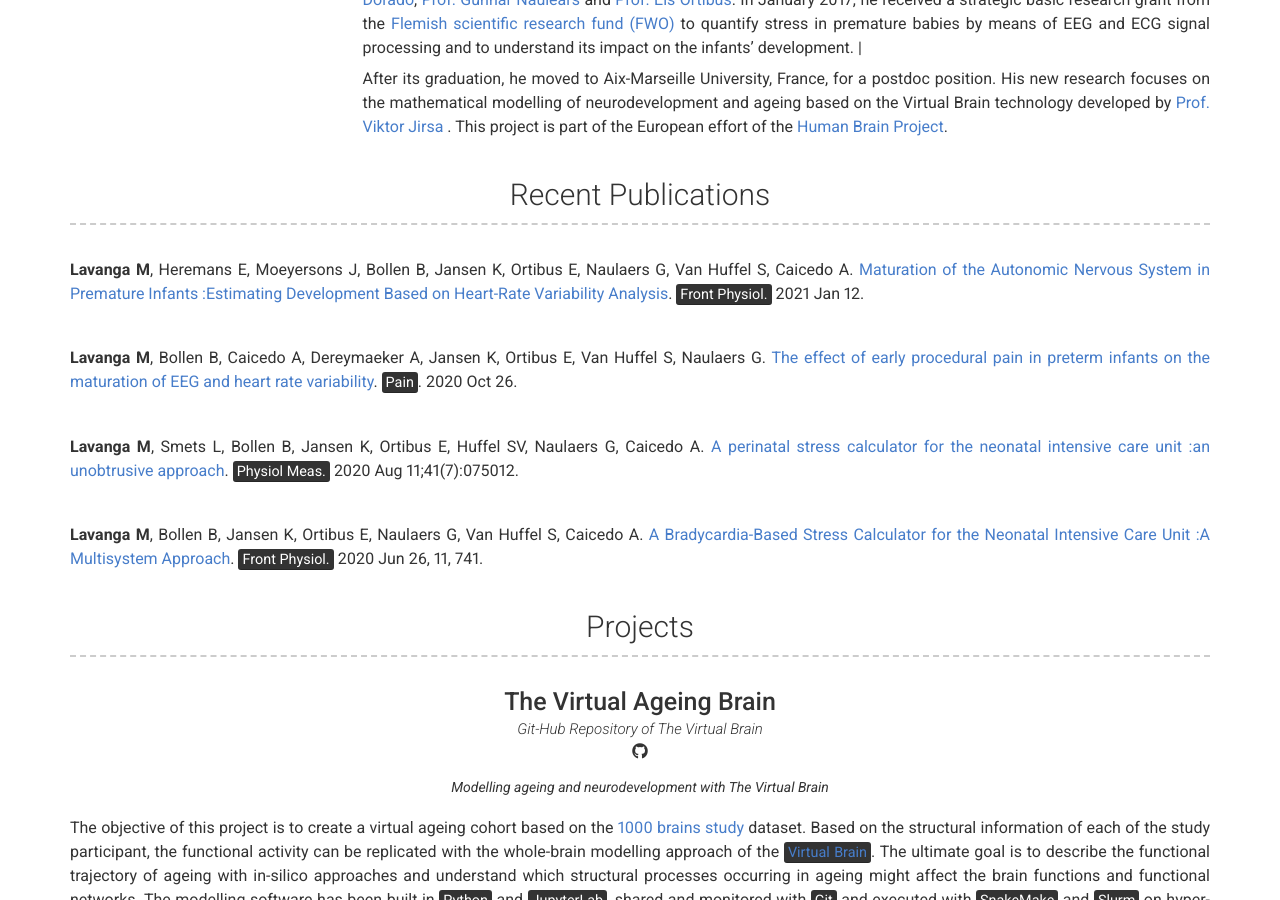
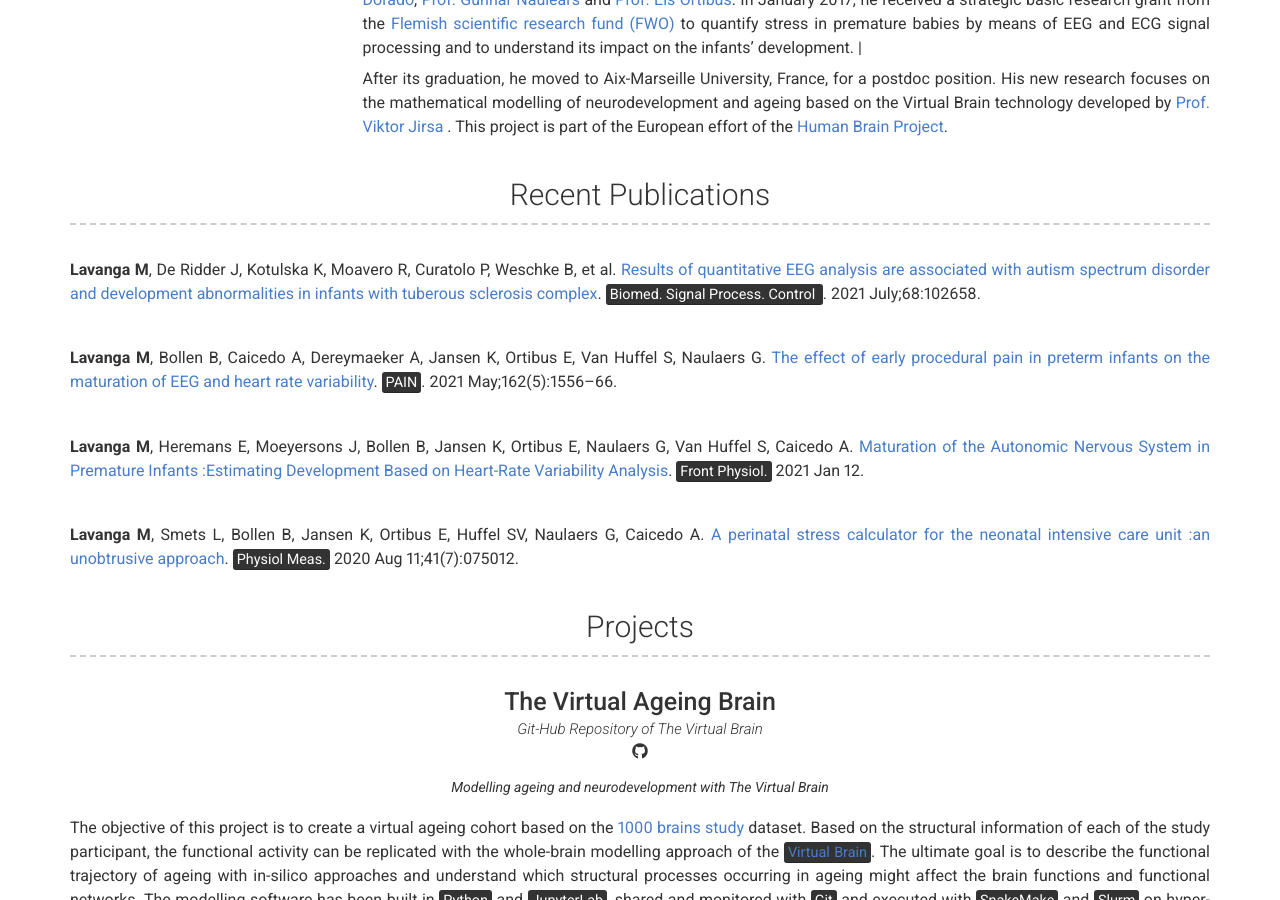
Before and after one commit to mlavanga/mlavanga.github.io, a Jekyll site: the page built from index.md, in a window 1280 px wide and 900 px high, scrolled down 818 px. Built offline with Jekyll 4.4.1, drawn with Linux system fonts in a browser that asks for light colours; nearby versions of some CDN libraries; some of the changed text lies outside the part shown.

Commit message:
update jan2022

```diff
--- a/_config.yml
+++ b/_config.yml
@@ -67,13 +67,13 @@ content:
     layout: list
     content:
       - layout: top-middle
+        description: <b>Lavanga M</b>, De Ridder J, Kotulska K, Moavero R, Curatolo P, Weschke B, et al. <a  target = "_blank" href="https://www.sciencedirect.com/science/article/abs/pii/S174680942100255X"> Results of quantitative EEG analysis are associated with autism spectrum disorder and development abnormalities in infants with tuberous sclerosis complex</a>. <mark>Biomed. Signal Process. Control </mark>. 2021 July;68:102658.
+      - layout: top-middle
+        description: <b>Lavanga M</b>, Bollen B, Caicedo A, Dereymaeker A, Jansen K, Ortibus E, Van Huffel S, Naulaers G. <a  target = "_blank" href="https://journals.lww.com/pain/Fulltext/2021/05000/The_effect_of_early_procedural_pain_in_preterm.27.aspx"> The effect of early procedural pain in preterm infants on the maturation of EEG and heart rate variability</a>. <mark>PAIN</mark>. 2021 May;162(5):1556–66.
+      - layout: top-middle
         description: <b>Lavanga M</b>, Heremans E, Moeyersons J, Bollen B, Jansen K, Ortibus E, Naulaers G, Van Huffel S, Caicedo A. <a  target = "_blank" href="https://www.frontiersin.org/articles/10.3389/fphys.2020.581250/full"> Maturation of the Autonomic Nervous System in Premature Infants :Estimating Development Based on Heart-Rate Variability Analysis</a>. <mark>Front Physiol.</mark> 2021 Jan 12.
       - layout: top-middle
-        description: <b>Lavanga M</b>, Bollen B, Caicedo A, Dereymaeker A, Jansen K, Ortibus E, Van Huffel S, Naulaers G. <a  target = "_blank" href="https://journals.lww.com/pain/Abstract/9000/The_effect_of_early_procedural_pain_in_preterm.98213.aspx"> The effect of early procedural pain in preterm infants on the maturation of EEG and heart rate variability</a>. <mark>Pain</mark>. 2020 Oct 26.
-      - layout: top-middle
         description: <b>Lavanga M</b>, Smets L, Bollen B, Jansen K, Ortibus E, Huffel SV, Naulaers G, Caicedo A. <a  target = "_blank" href="https://iopscience.iop.org/article/10.1088/1361-6579/ab9b66">A perinatal stress calculator for the neonatal intensive care unit :an unobtrusive approach</a>. <mark>Physiol Meas.</mark> 2020 Aug 11;41(7):075012.
-      - layout: top-middle
-        description: <b>Lavanga M</b>, Bollen B, Jansen K, Ortibus E, Naulaers G, Van Huffel S, Caicedo A. <a  target = "_blank" href="https://www.frontiersin.org/articles/10.3389/fphys.2020.00741/full"> A Bradycardia-Based Stress Calculator for the Neonatal Intensive Care Unit :A Multisystem Approach</a>. <mark>Front Physiol.</mark> 2020 Jun 26, 11, 741.
   - title: Projects # Title for the section
     layout: list # Type of content section (list/text)
     content:
@@ -249,9 +249,9 @@ content:
         level: Mothertongue
       - title: <mark>English</mark>
         level: Professional Knowledge
+      - title: <mark>French</mark>
+        level: Intermediate Knowledge
       - title: <mark>Dutch</mark>
-        level: Basic Knowledge
-      - title: <mark>French</mark>
         level: Basic Knowledge
 
 skills:
```
Also changed, not shown: _articles/2020-10-26-pain.md (deleted, +0 -6 lines), _articles/2021-05-01-pain.md (added, +6 -0 lines), _articles/2021-07-01-autism.md (added, +6 -0 lines), 10 other files.
